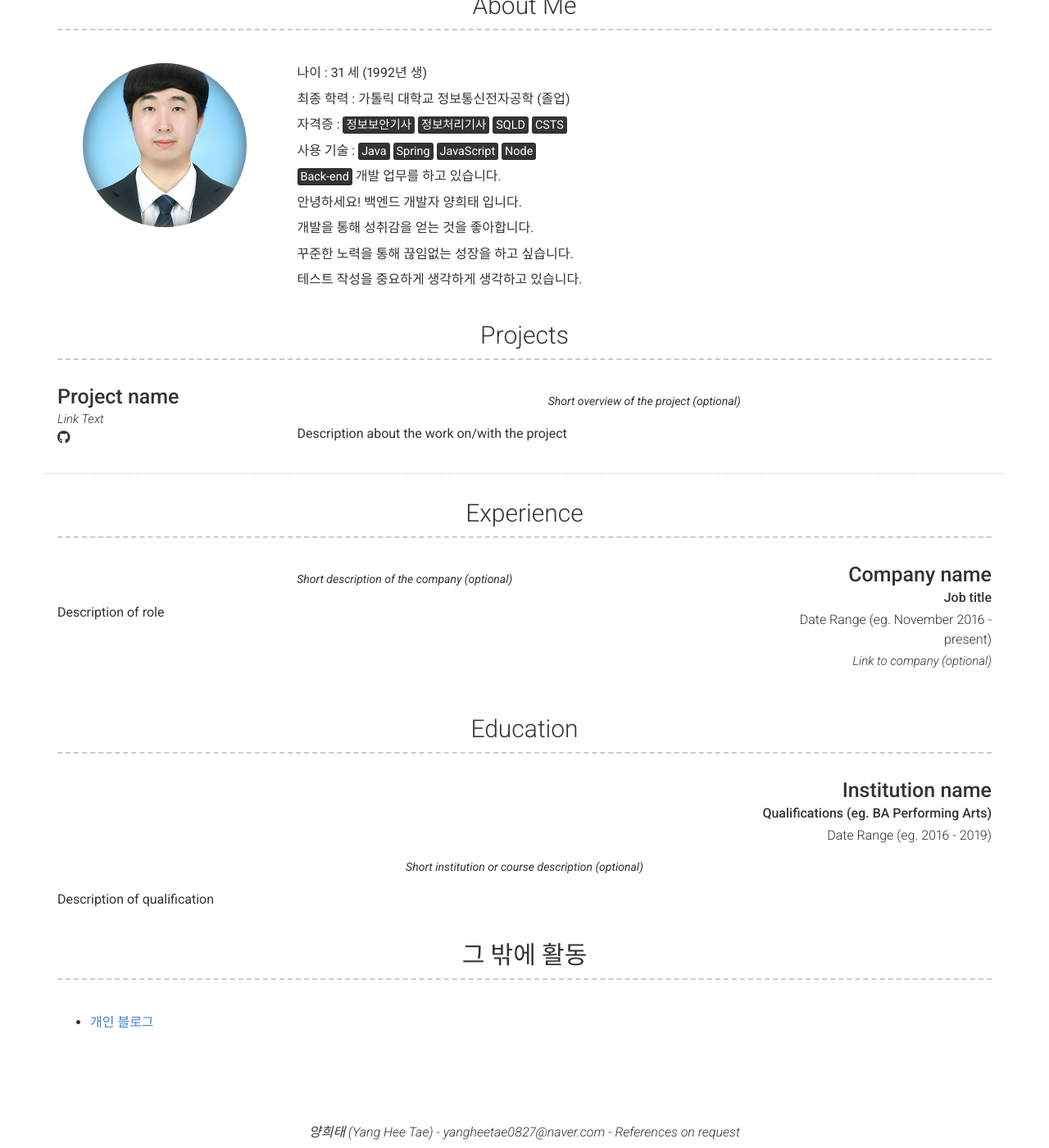
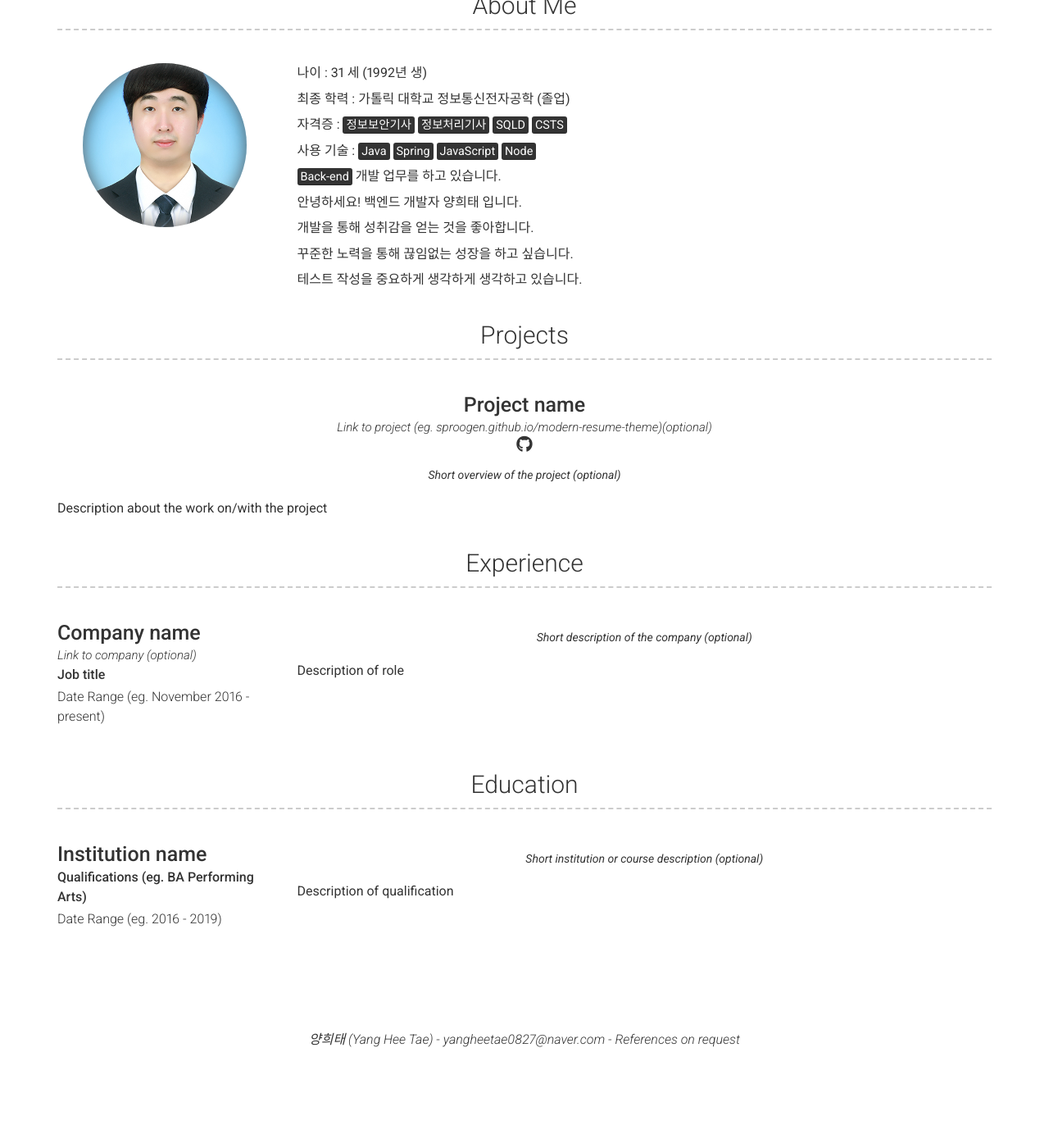
Before and after one commit to yht0827/resume, a Jekyll site: the page built from index.md, in a window 1280 px wide and 1400 px high, scrolled down 225 px. Shown: the whole window at 82% size. Built offline with Jekyll 4.4.1, drawn with Linux system fonts in a browser that asks for light colours; nearby versions of some CDN libraries; after the commit the page ends 1512 px from its top, so only the background shows below that; part of the change alters nothing that is shown.

Commit message:
-- profile change

```diff
--- a/_config.yml
+++ b/_config.yml
@@ -3,7 +3,7 @@ repository: sproogen/resume-theme
 # favicon: Directory of your favicon (eg. images/favicon.ico)(optional)
 
 # Content configuration version
-version: 2
+# version: 2
 
 # Personal info
 name: 양희태 (Yang Hee Tae)
```
